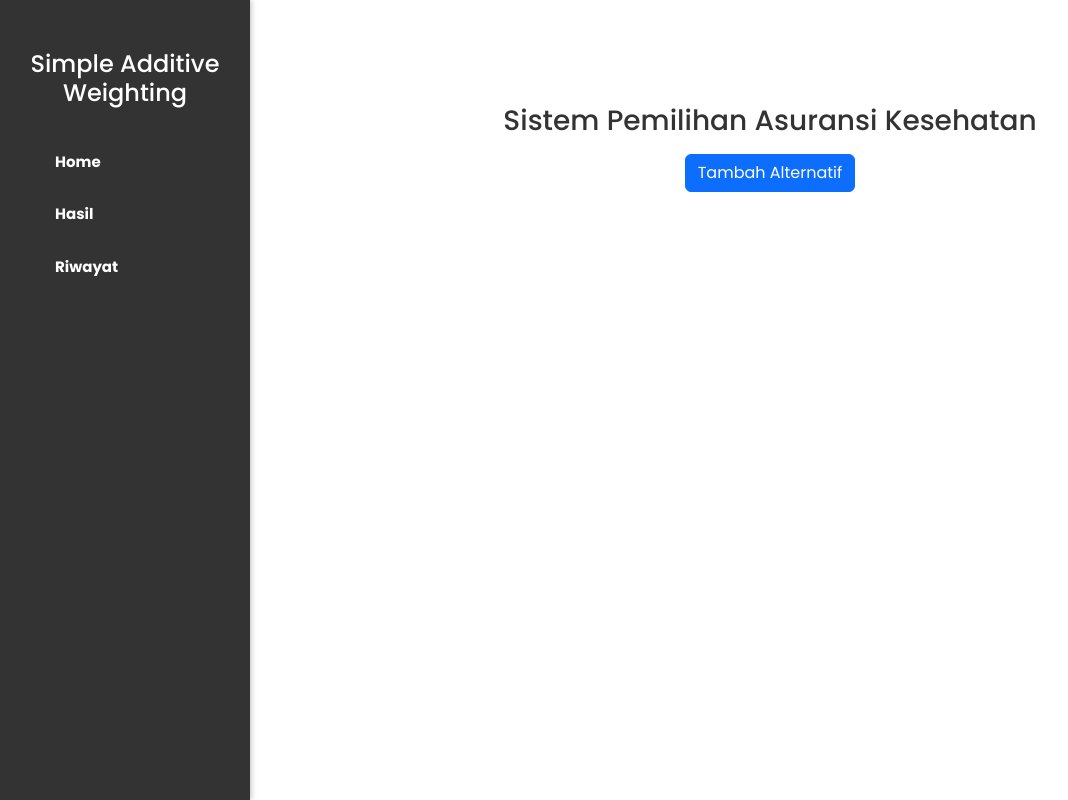
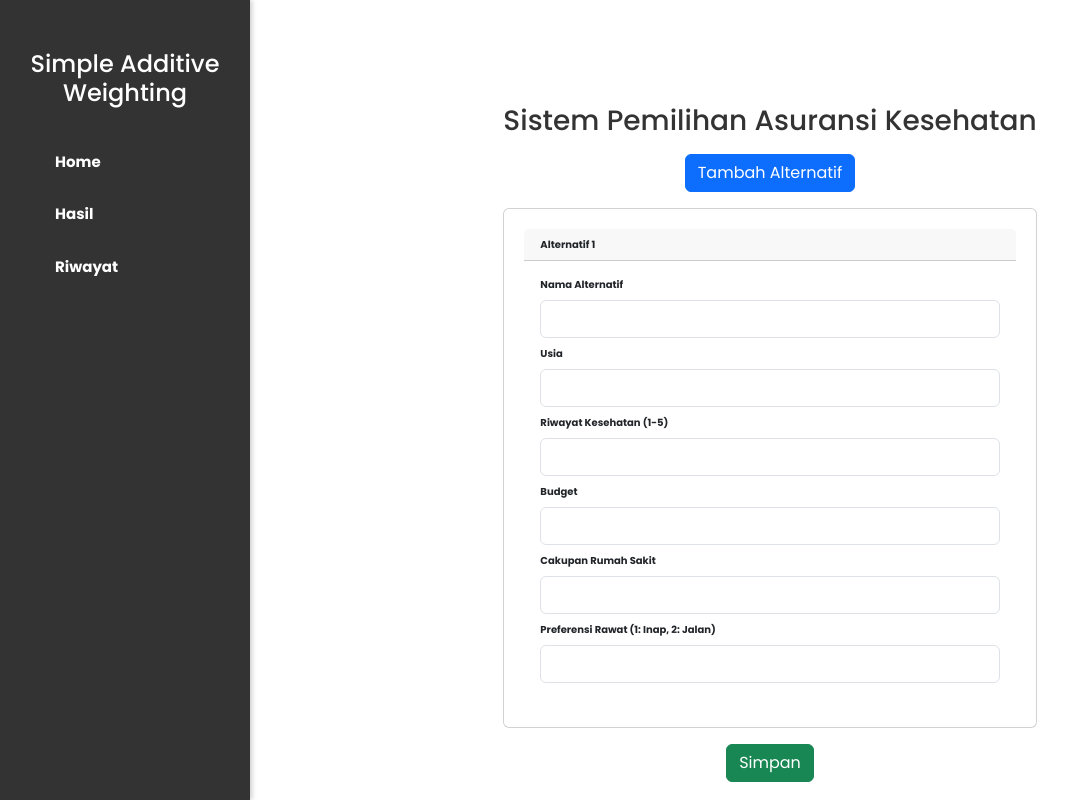
Before and after one commit to gunamulyaa/dss_saw, a React (Vite) app: page / in a window 1280 px wide. Shown: the whole page, without its empty margins (0-1068 px from the left). Built offline with nearby package versions, Linux system fonts and the light colour scheme; some icons are missing.

Commit message:
Update botton tombol

```diff
--- a/src/HasilSAW.css
+++ /dev/null
@@ -1,5 +0,0 @@
-.data-table {
-  font-size: 14px;
-  border-radius: 6px;
-  overflow: hidden;
-}
--- a/src/components/InputForm.jsx
+++ b/src/components/InputForm.jsx
@@ -3,12 +3,11 @@ import { Form, Button, Card } from "react-bootstrap";
 import "../InputForm.css";
 
 function InputForm() {
-  const [alternatives, setAlternatives] = useState([]);
+  const [alternatives, setAlternatives] = useState([false]);
 
-  // Menambah alternatif baru
   const addAlternative = () => {
     const newAlternative = {
-      id: alternatives.length + 1,
+      id: Date.now(),
       name: "",
       age: "",
       healthHistory: "",
@@ -16,16 +15,15 @@ function InputForm() {
       hospitalCoverage: "",
       treatmentPreference: "",
     };
-
     setAlternatives([...alternatives, newAlternative]);
   };
 
-  // Menghapus alternatif berdasarkan ID
   const removeAlternative = (id) => {
-    setAlternatives(alternatives.filter((alt) => alt.id !== id));
+    if (alternatives.length > 1) {
+      setAlternatives(alternatives.filter((alt) => alt.id !== id));
+    }
   };
 
-  // Mengupdate nilai input di setiap alternatif
   const handleChange = (id, field, value) => {
     setAlternatives(
       alternatives.map((alt) =>
@@ -46,9 +44,15 @@ function InputForm() {
         <Card className="mb-3" key={alt.id}>
           <Card.Header className="d-flex justify-content-between align-items-center">
             <strong>Alternatif {index + 1}</strong>
-            <Button variant="danger" size="sm" onClick={() => removeAlternative(alt.id)}>
-              Hapus
-            </Button>
+            {alternatives.length > 1 && (
+              <Button
+                variant="danger"
+                size="sm"
+                onClick={() => removeAlternative(alt.id)}
+              >
+                Hapus
+              </Button>
+            )}
           </Card.Header>
           <Card.Body className="text-start">
             <Form>
@@ -57,7 +61,9 @@ function InputForm() {
                 <Form.Control
                   type="text"
                   value={alt.name}
-                  onChange={(e) => handleChange(alt.id, "name", e.target.value)}
+                  onChange={(e) =>
+                    handleChange(alt.id, "name", e.target.value)
+                  }
                 />
               </Form.Group>
 
@@ -66,7 +72,9 @@ function InputForm() {
                 <Form.Control
                   type="number"
                   value={alt.age}
-                  onChange={(e) => handleChange(alt.id, "age", e.target.value)}
+                  onChange={(e) =>
+                    handleChange(alt.id, "age", e.target.value)
+                  }
                 />
               </Form.Group>
 
@@ -77,7 +85,9 @@ function InputForm() {
                   min="1"
                   max="5"
                   value={alt.healthHistory}
-                  onChange={(e) => handleChange(alt.id, "healthHistory", e.target.value)}
+                  onChange={(e) =>
+                    handleChange(alt.id, "healthHistory", e.target.value)
+                  }
                 />
               </Form.Group>
 
@@ -86,7 +96,9 @@ function InputForm() {
                 <Form.Control
                   type="number"
                   value={alt.budget}
-                  onChange={(e) => handleChange(alt.id, "budget", e.target.value)}
+                  onChange={(e) =>
+                    handleChange(alt.id, "budget", e.target.value)
+                  }
                 />
               </Form.Group>
 
@@ -95,7 +107,9 @@ function InputForm() {
                 <Form.Control
                   type="text"
                   value={alt.hospitalCoverage}
-                  onChange={(e) => handleChange(alt.id, "hospitalCoverage", e.target.value)}
+                  onChange={(e) =>
+                    handleChange(alt.id, "hospitalCoverage", e.target.value)
+                  }
                 />
               </Form.Group>
 
@@ -106,13 +120,21 @@ function InputForm() {
                   min="1"
                   max="2"
                   value={alt.treatmentPreference}
-                  onChange={(e) => handleChange(alt.id, "treatmentPreference", e.target.value)}
+                  onChange={(e) =>
+                    handleChange(alt.id, "treatmentPreference", e.target.value)
+                  }
                 />
               </Form.Group>
             </Form>
           </Card.Body>
         </Card>
       ))}
+
+      {alternatives.length > 0 && (
+        <Button variant="success" onClick={() => console.log(alternatives)}>
+          Simpan
+        </Button>
+      )}
     </div>
   );
 }
```
